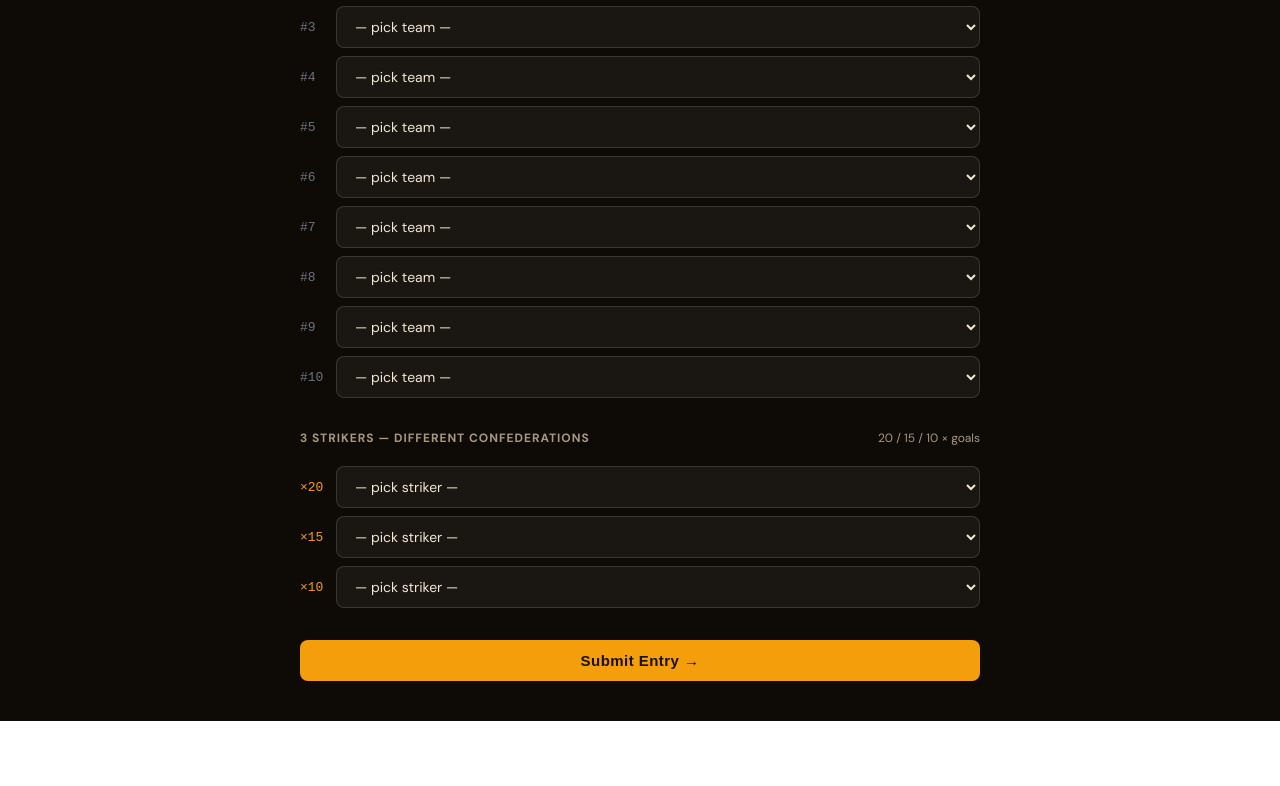
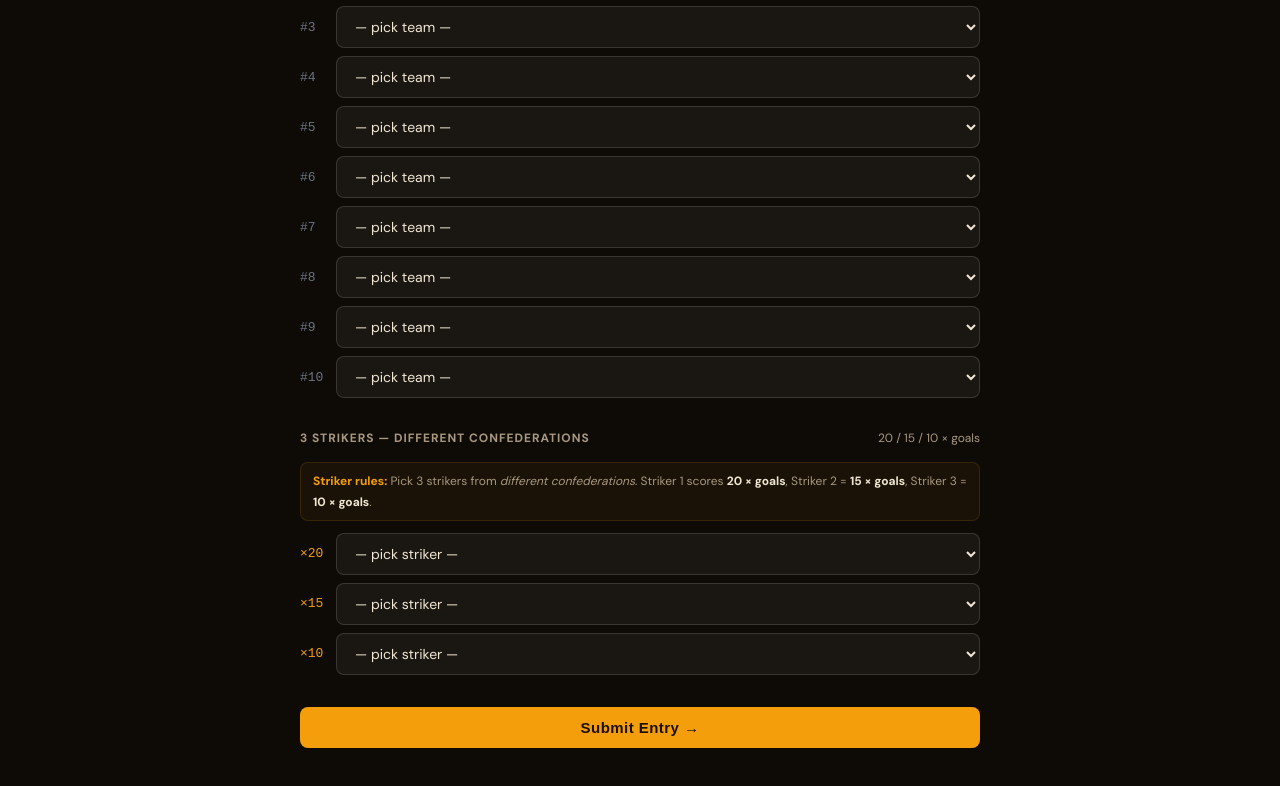
Before and after one commit to chinmayrao/wc-2026-contest, a React (Create React App) app: page / in a window 1280 px wide. Shown: the part 589-1375 px from the top of the page. Before the commit the page ends 1310 px from the top, so only its background shows below. Built offline with nearby package versions, Linux system fonts and the light colour scheme.

Commit message:
add striker rules, fix teams and strikers

```diff
--- a/src/App.js
+++ b/src/App.js
@@ -302,9 +302,17 @@ function EntryForm({ onSubmit }) {
       </div>
 
       <div style={{ marginBottom: 32 }}>
-        <div style={{ display: "flex", justifyContent: "space-between", alignItems: "baseline", marginBottom: 12 }}>
+        <div style={{ display: "flex", justifyContent: "space-between", alignItems: "baseline", marginBottom: 8 }}>
           <label style={labelStyle}>3 Strikers — Different Confederations</label>
           <span style={{ fontSize: 12, color: "#a89880" }}>20 / 15 / 10 × goals</span>
+        </div>
+        <div style={{
+          background: "#f59e0b0d", border: "1px solid #f59e0b22",
+          borderRadius: 8, padding: "8px 12px", fontSize: 12, color: "#a89880",
+          lineHeight: 1.7, marginBottom: 12
+        }}>
+          <strong style={{ color: "#f59e0b" }}>Striker rules:</strong> Pick 3 strikers from <em>different confederations</em>.
+          Striker 1 scores <strong style={{ color: "#f0e6d3" }}>20 × goals</strong>, Striker 2 = <strong style={{ color: "#f0e6d3" }}>15 × goals</strong>, Striker 3 = <strong style={{ color: "#f0e6d3" }}>10 × goals</strong>.
         </div>
         {strikers.map((val, i) => {
           const found = STRIKERS.find((x) => x.name === val);
```
